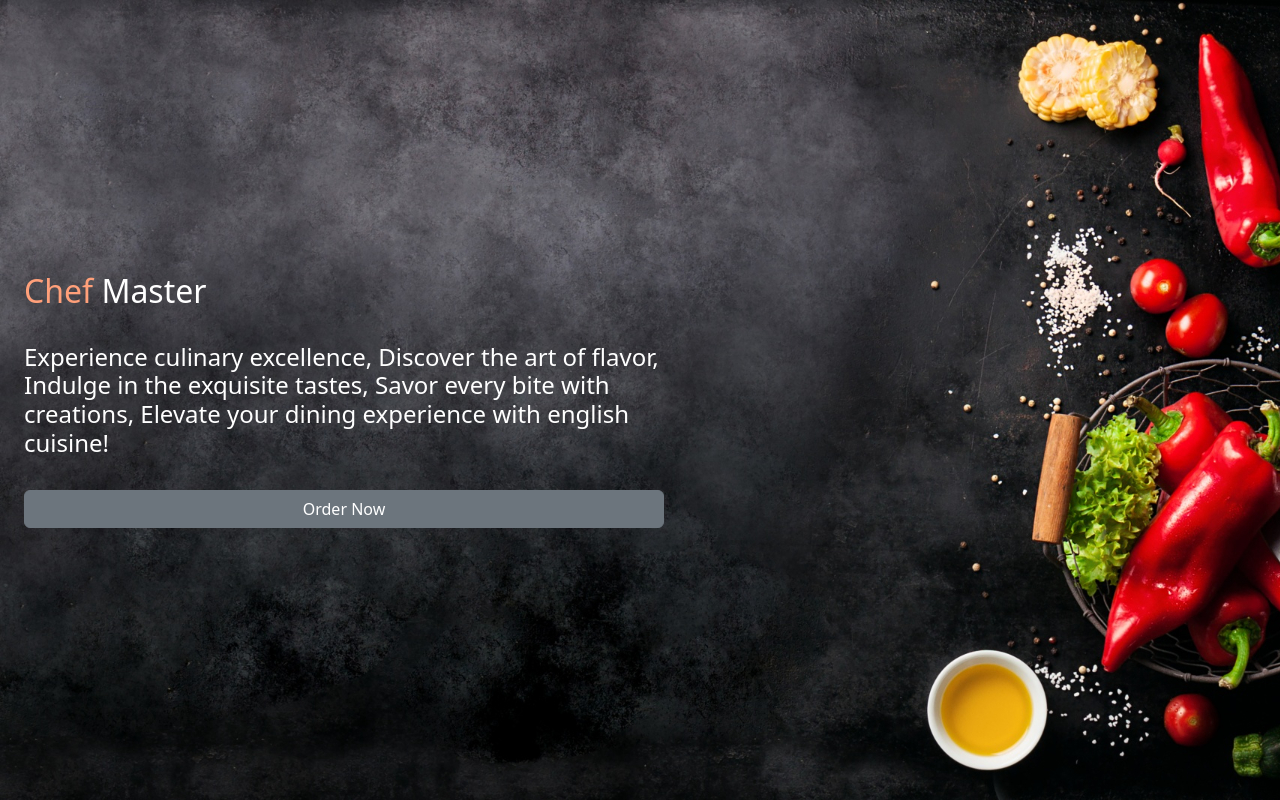
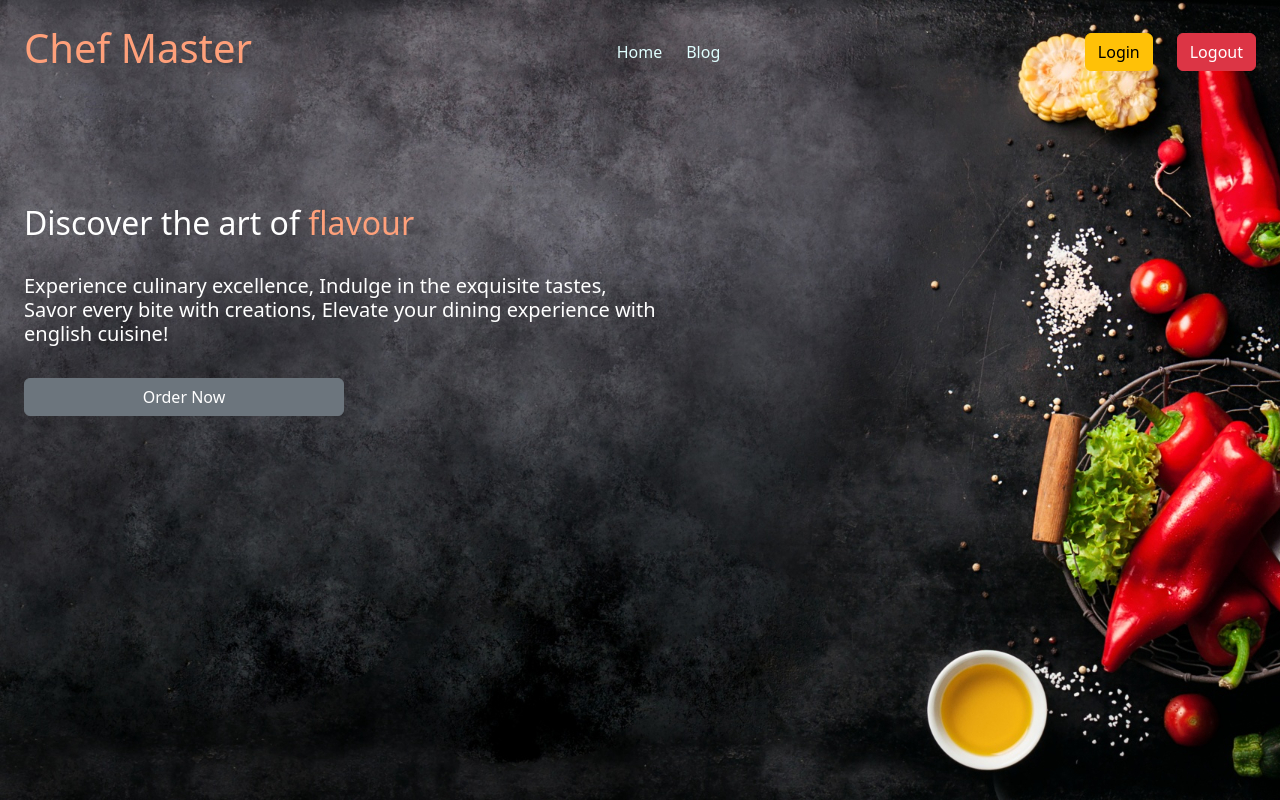
Before and after one commit to wazed-biplob/Chef-Master-Client, a React (Vite) app: page / in a window 1280 px wide. Built offline with nearby package versions, Linux system fonts and the light colour scheme.

Commit message:
Header UI Completed

```diff
--- a/src/Components/Home/Home.css
+++ b/src/Components/Home/Home.css
@@ -8,3 +8,7 @@
   height: 100vh;
   background: url("../../../src/assets/banner.jpg");
 }
+
+.banner-text {
+  margin: 100px 0 0 0;
+}
--- a/src/Components/Home/Home.jsx
+++ b/src/Components/Home/Home.jsx
@@ -5,19 +5,25 @@ import Header from "../../Shared/Header";
 import { Button } from "react-bootstrap";
 const Home = () => {
   return (
-    <div className="banner d-flex align-items-center">
-      <div className="banner-text d-flex flex-column w-50 text-white gap-4 ms-4">
-        <h2>
-          <span style={{ color: "lightsalmon" }}>Chef</span> Master
-        </h2>
-        <h4>
-          Experience culinary excellence, Discover the art of flavor, Indulge in
-          the exquisite tastes, Savor every bite with creations, Elevate your
-          dining experience with english cuisine!
-        </h4>
-        <Button variant="secondary">Order Now</Button>{" "}
+    <>
+      <div className="banner">
+        <Header />
+        <div className="banner-text d-flex flex-column w-50 text-white gap-4 ms-4">
+          <h2>
+            Discover the art of
+            <span style={{ color: "lightsalmon" }}> flavour</span>
+          </h2>
+          <h5>
+            Experience culinary excellence, Indulge in the exquisite tastes,
+            Savor every bite with creations, Elevate your dining experience with
+            english cuisine!
+          </h5>
+          <Button className="w-50" variant="secondary">
+            Order Now
+          </Button>
+        </div>
       </div>
-    </div>
+    </>
   );
 };
 
--- a/src/Shared/Header.jsx
+++ b/src/Shared/Header.jsx
@@ -1,9 +1,27 @@
 import React from "react";
+import { Button } from "react-bootstrap";
+import { Link } from "react-router-dom";
+import Image from "react-bootstrap/Image";
 
 const Header = () => {
   return (
-    <div>
-      <h1>Header</h1>
+    <div className="d-flex justify-content-between align-items-center p-4">
+      <div>
+        <h1 style={{ color: "lightsalmon" }}>Chef Master</h1>
+      </div>
+      <div className="d-flex gap-4">
+        <Link style={{ color: "lightcyan", textDecoration: "none" }} to="/">
+          Home
+        </Link>
+        <Link style={{ color: "lightcyan", textDecoration: "none" }} to="/blog">
+          Blog
+        </Link>
+      </div>
+      <div className="d-flex gap-4">
+        {/* <img src={user ? '' : ''} alt='user pic'/> */}
+        <Button variant="warning">Login</Button>
+        <Button variant="danger">Logout</Button>
+      </div>
     </div>
   );
 };
```
